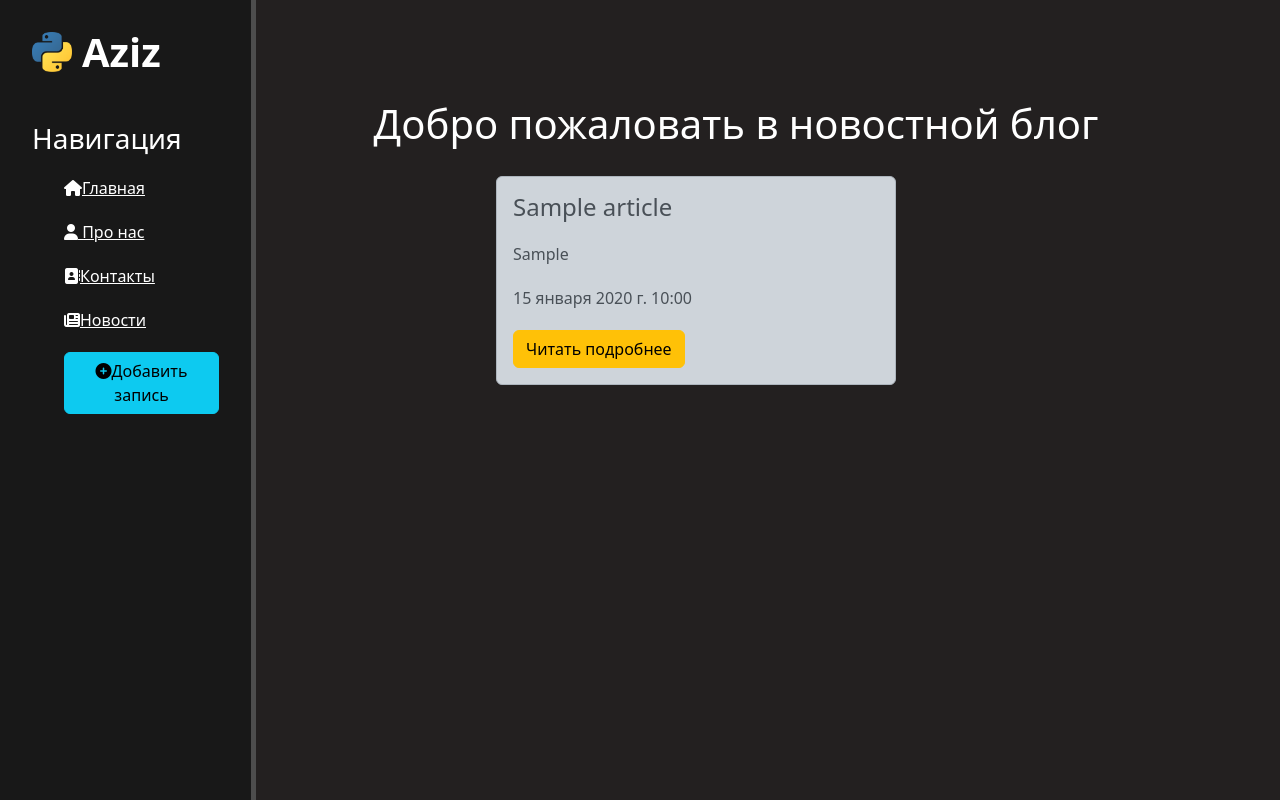
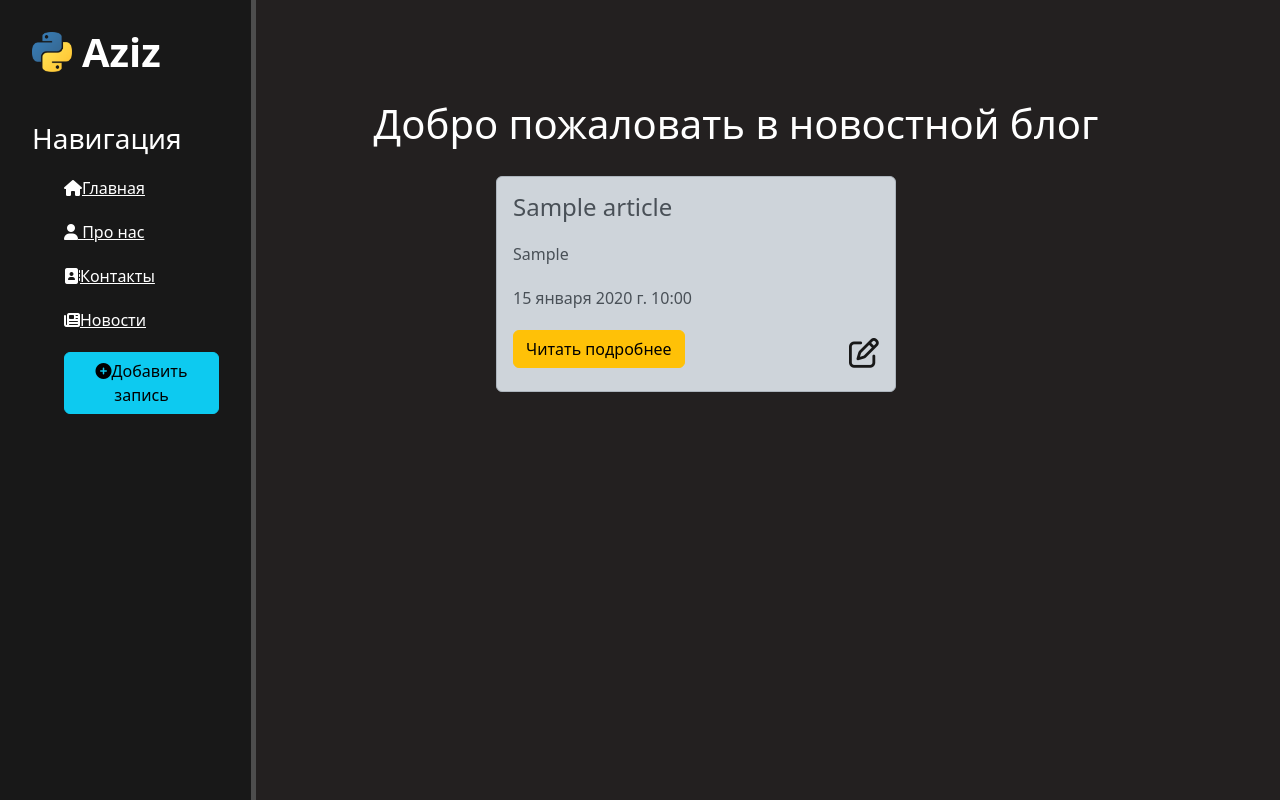
Before and after one commit to woidead/django_repeating, a Django app: page /news/ in a window 1280 px wide. Run offline with Django 5.2, Linux system fonts and the light colour scheme; tables that the repository leaves empty hold one stand-in row (values such as "Sample post").

Commit message:
added updating records

```diff
--- a/main/static/main/css/main.css
+++ b/main/static/main/css/main.css
@@ -73,3 +73,8 @@ form{
     width: 500px;
     margin-top: 50px;
 }
+.edit-icon{
+    font-size: 30px;
+    float: right;
+    color: #181818;
+}
--- a/news/models.py
+++ b/news/models.py
@@ -12,6 +12,10 @@ class Article(models.Model):
     def __str__(self) -> str:
         return self.title
 
+    def get_absolute_url(self):
+        return f"/news/{self.id}"
+
+
     class Meta:
         verbose_name = 'новость'
         verbose_name_plural = 'Новости'
--- a/news/templates/news/detail_view.html
+++ b/news/templates/news/detail_view.html
@@ -1,5 +1,5 @@
 {% extends "main/base.html" %}
-{% block title %}Новости{% endblock%}
+{% block title %}{{ article.title }}{% endblock%}
 
 {% block content %}
     <div class="feature">
--- a/news/templates/news/index.html
+++ b/news/templates/news/index.html
@@ -12,6 +12,7 @@
                     <p>{{i.anons}}</p>
                     <p>{{i.date}}</p>
                     <a href="{% url 'news_detail' i.id %}"><button class="btn btn-warning">Читать подробнее</button></a>
+                    <a class="edit-icon" href="{% url 'news_update' i.id %}"><i class="fa-regular fa-pen-to-square"></i></a>
 
                 </div>
             {% endfor %}
--- a/news/urls.py
+++ b/news/urls.py
@@ -1,9 +1,10 @@
 from django.urls import path
-from news.views import news_home, create, NewsDetailView
+from news.views import news_home, create, NewsDetailView, NewsUpdatelView
 
 urlpatterns = [
     path('', news_home, name='news_home'),
     path('create', create, name='create_news'),
-    path('<int:pk>', NewsDetailView.as_view(), name='news_detail')
+    path('<int:pk>', NewsDetailView.as_view(), name='news_detail'),
+    path('<int:pk>/update', NewsUpdatelView.as_view(), name='news_update'),
 ]
 # "http://127.0.0.1:8000/news/"
--- a/news/views.py
+++ b/news/views.py
@@ -1,7 +1,7 @@
 from django.shortcuts import render, redirect
 from news.models import Article
 from news.forms import ArticleForm
-from django.views.generic import DetailView
+from django.views.generic import DetailView, UpdateView
 # Create your views here.
 
 def news_home(request):
@@ -12,6 +12,12 @@ class NewsDetailView(DetailView):
     model = Article
     template_name = 'news/detail_view.html'
     context_object_name = 'article'
+
+class NewsUpdatelView(UpdateView):
+    model = Article
+    template_name = 'news/create.html'
+    form_class = ArticleForm
+
 
 def create(request):
     error = ''
```
